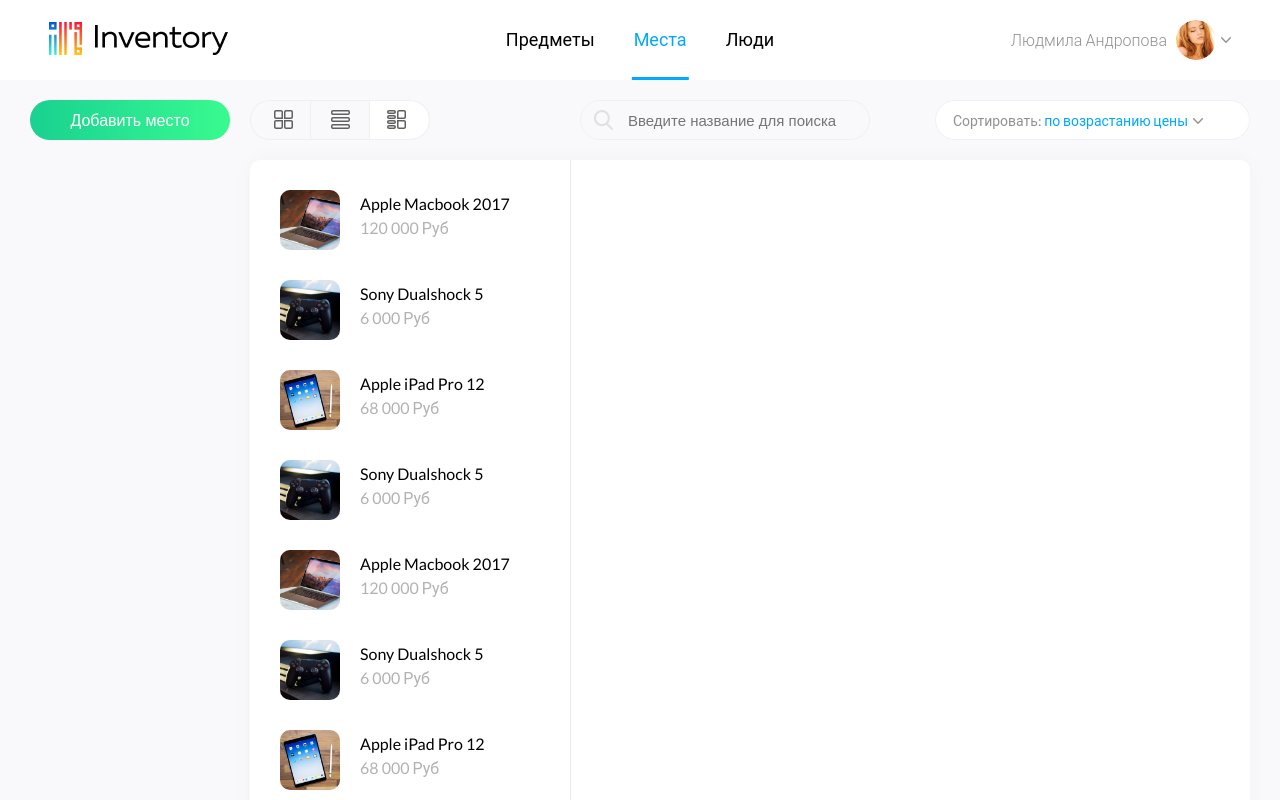
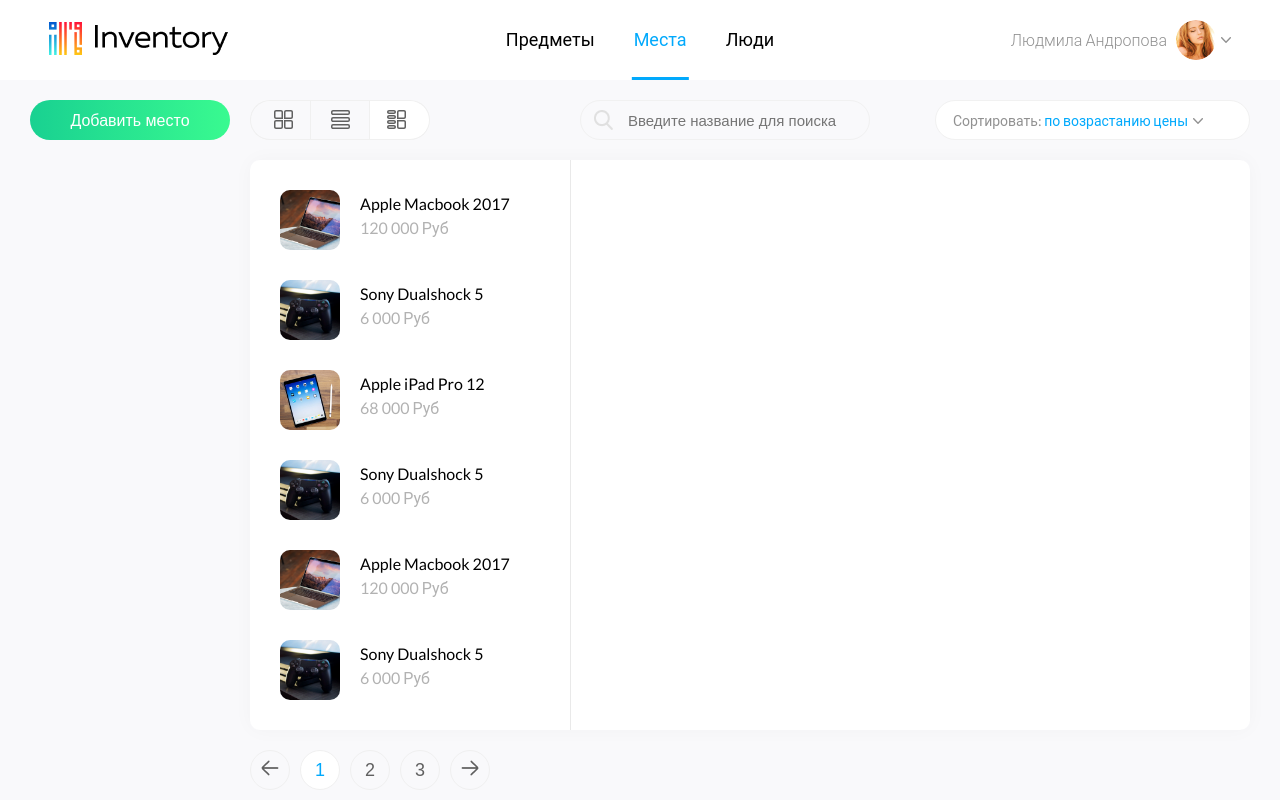
Before and after one commit to PickNRolls/react-redux_inventory-ui, a React (Create React App) app: page /places in a window 1280 px wide. Both pictures are taken after a click on the button 400 px from the left and 120 px from the top of the page. Shown: the top 800 px of the page. Built offline with nearby package versions, Linux system fonts and the light colour scheme.

Commit message:
Connect pagination with list layout

```diff
--- a/src/view/layout/main-variants/list/index.js
+++ b/src/view/layout/main-variants/list/index.js
@@ -13,6 +13,7 @@
         goods={props.goods}
         viewedId={props.viewedId}
         onGoodsClick={props.onGoodsClick}
+        currentPage={props.currentPage}
       />
       <Body
         goods={props.goods}
--- a/src/view/layout/main-variants/list/sidebar.js
+++ b/src/view/layout/main-variants/list/sidebar.js
@@ -2,6 +2,8 @@
 
 // Libs
 import prettyPrice from '../../../libs/prettyGoodsPrice';
+
+const MAX_GOODS_PER_PAGE = 6;
 
 var Sidebar = props => {
   if (props.goods == null) {
@@ -36,10 +38,15 @@
     );
   });
 
+  var currentPage = props.currentPage - 1;
+  var startIndex = currentPage * MAX_GOODS_PER_PAGE;
+  var lastIndex = startIndex + MAX_GOODS_PER_PAGE;
+  var renderedGoods = goods.slice(startIndex, lastIndex);
+
   return (
     <aside className="list-layout__sidebar">
       <ul className="list-layout__list">
-        { goods }
+        { renderedGoods }
       </ul>
     </aside>
   );
```
